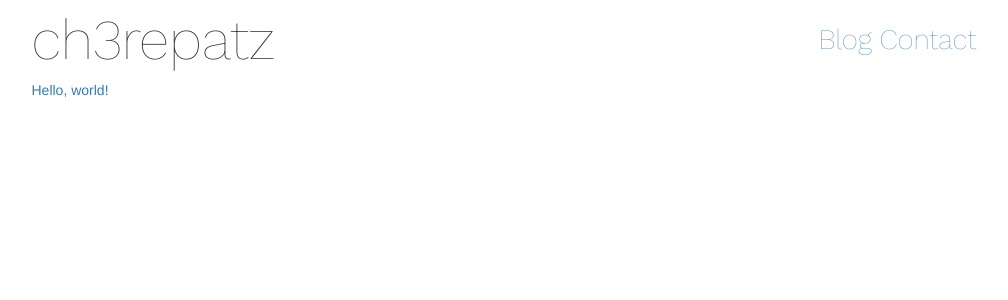
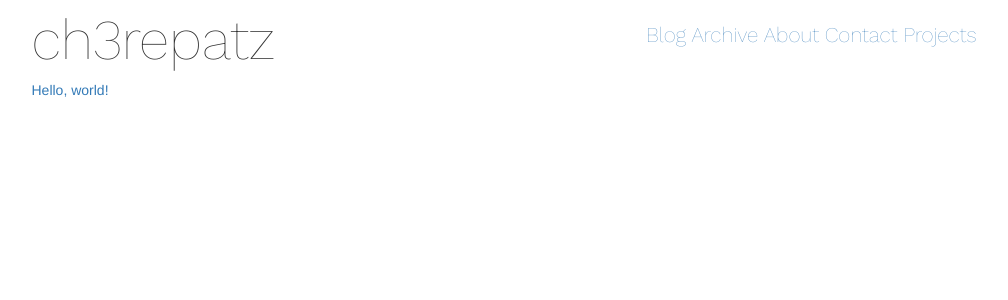
Before and after one commit to ch3repatz/ch3repatz.github.io, a Jekyll site: the page built from index.html, in a window 1280 px wide. Shown: the top 300 px of the page, without its empty margins (136-1144 px from the left). Built offline with Jekyll 4.4.1, drawn with Linux system fonts in a browser that asks for light colours.

Commit message:
Update default.html

```diff
--- a/_layouts/default.html
+++ b/_layouts/default.html
@@ -47,7 +47,7 @@
     	}
     	.top_menu {
     		font-family: 'Work Sans', sans-serif;
-    		font-size: 200%;
+    		font-size: 150%;
     		padding-top: 20px;
 		text-align: right;
     	}
@@ -78,7 +78,10 @@
     		</div>
     		<div class="col-md-6 top_menu">
 			<a href="#">Blog</a>
+			<a href="#">Archive</a>
+			<a href="#">About</a>
 			<a href="#">Contact</a>
+			<a href="#">Projects</a>
 		</div>
     	</div>
     	<!-- Content -->
```
